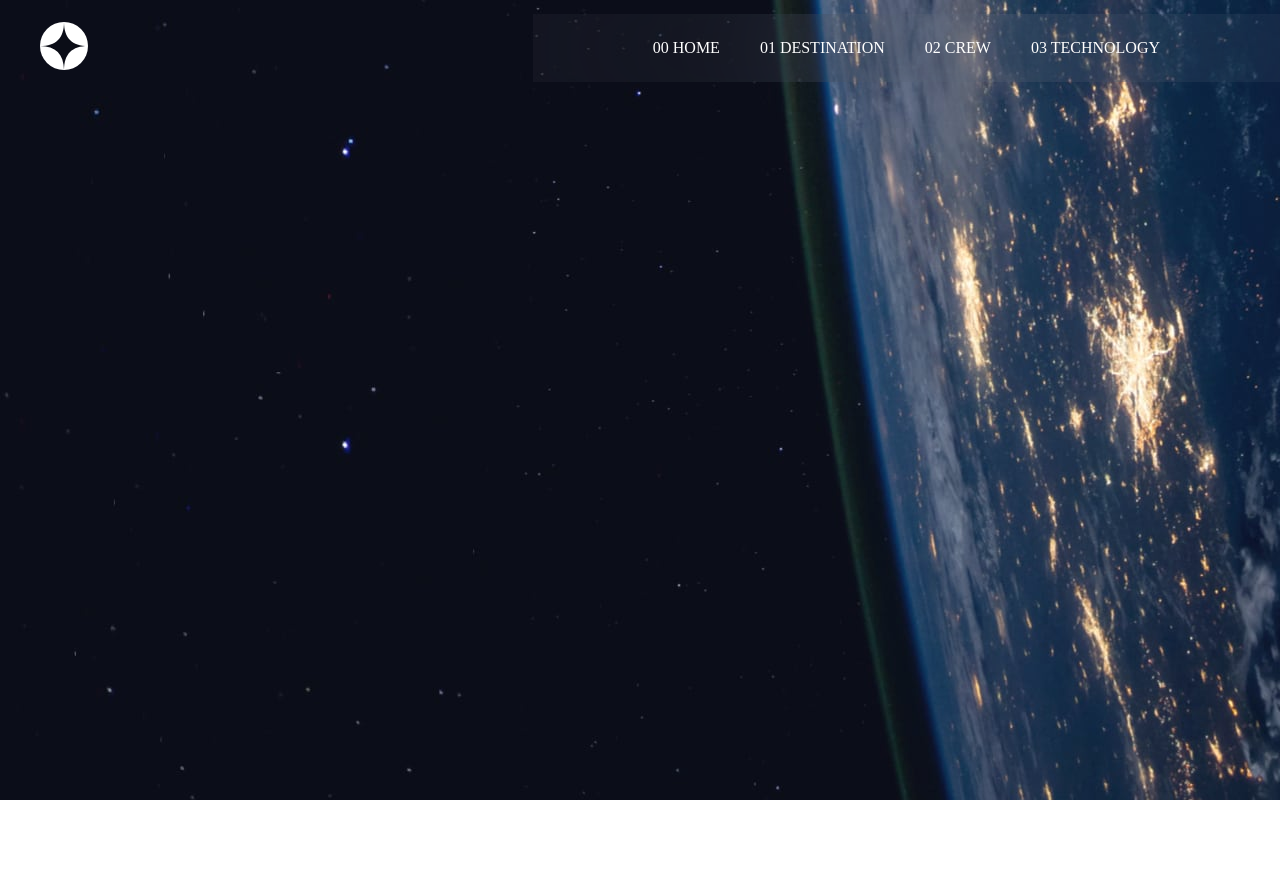
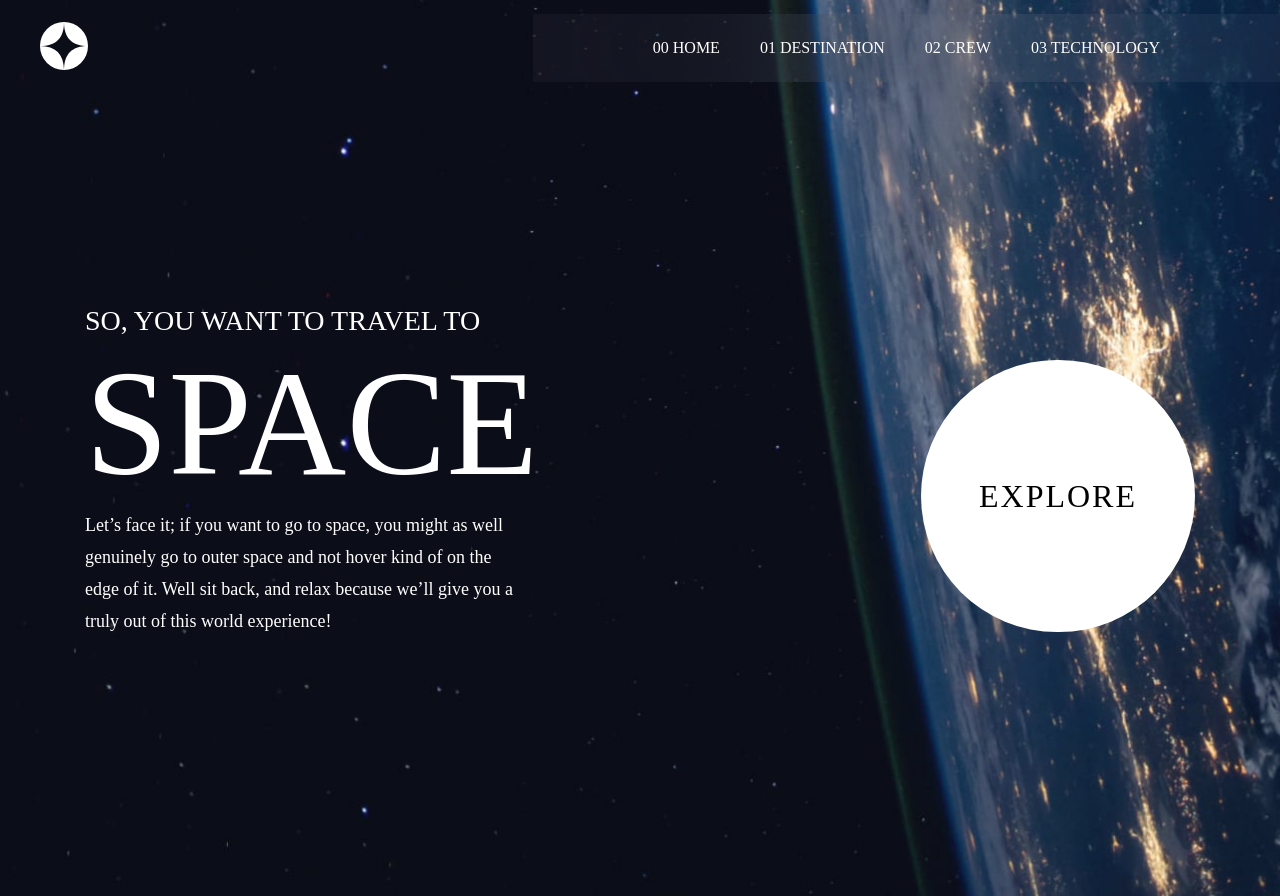
Before and after one commit to Fabio-Matiusso/UniversalWebsite, a React (Create React App) app: page / in a window 1280 px wide. Before the commit the page ends 800 px from the top, so only its background shows below. Built offline with nearby package versions, Linux system fonts and the light colour scheme.

Commit message:
Finalizando página home

```diff
--- a/src/App.js
+++ b/src/App.js
@@ -1,12 +1,14 @@
 import React from "react";
 import Header from "./components/Header";
 import './generalStyle.css'
+import HomeElements from "./components/HomeElements";
 
 
 function App() {
   return (
     <div className="App">
       <Header links = {['00 HOME', '01 DESTINATION', '02 CREW', '03 TECHNOLOGY']} />
+      <HomeElements />
     </div>
   );
 }
--- /dev/null
+++ b/src/components/HomeElements.js
@@ -0,0 +1,71 @@
+import React from "react";
+import Fade from 'react-reveal/Fade'
+import styled from "styled-components";
+
+const SuperTitle = styled.p`
+    font-size: 28px;
+    text-transform: uppercase;
+    color: white;
+`
+
+const Space = styled.h1`
+    font-family: 'Bellefair';
+    font-style: normal;
+    font-weight: 400;
+    font-size: 150px;
+    line-height: 172px;
+    color: white;
+`
+
+const Description = styled.p`
+    font-size: 18px;
+    line-height: 32px;
+    color: white;
+`
+
+const Container = styled.div`
+    max-width: 1110px;
+    height: 100vh;
+    display: flex;
+    justify-content: space-between;
+    margin: 0 auto;
+    align-items: center;
+`
+
+const DivContent = styled.div`
+    max-width: 444px;
+    height: 382px;
+`
+
+const DivButton = styled.div`
+    width: 274px;
+    height: 272px;
+    color: white;
+    border-radius: 137px;
+    color: black;
+    background-color: white;
+    display: flex;
+    justify-content: center;
+    align-items: center;
+    font-size: 32px;
+    letter-spacing: 2px;
+    line-height: 37px;
+`
+
+const HomeElements = () => {
+    return(
+        <Container>
+            <Fade left>
+                <DivContent>
+                    <SuperTitle>So, you want to travel to</SuperTitle>
+                    <Space>SPACE</Space>
+                    <Description>Let’s face it; if you want to go to space, you might as well genuinely go to outer space and not hover kind of on the edge of it. Well sit back, and relax because we’ll give you a truly out of this world experience!</Description>
+                </DivContent>
+
+                <DivButton>EXPLORE</DivButton>
+            </Fade>
+        </Container>
+    )
+}
+
+export default HomeElements
--- a/src/generalStyle.css
+++ b/src/generalStyle.css
@@ -2,8 +2,11 @@
     margin: 0px;
     padding: 0px;
     box-sizing: border-box;
+    font-family: 'Bellefair', serif;
+
 }
 
 body{
     background-image: url('./images/home/background-home-desktop.jpg');
+    background-size: cover;
 }
```
